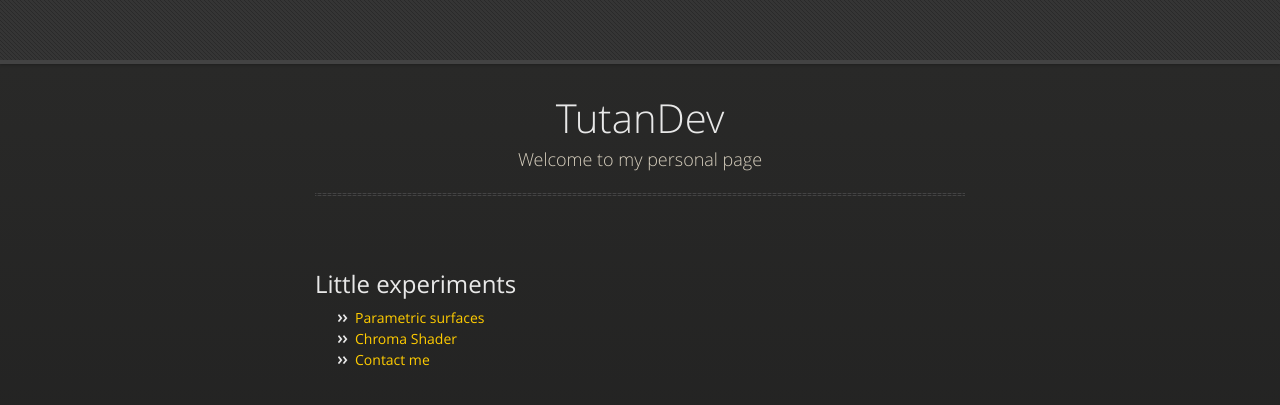
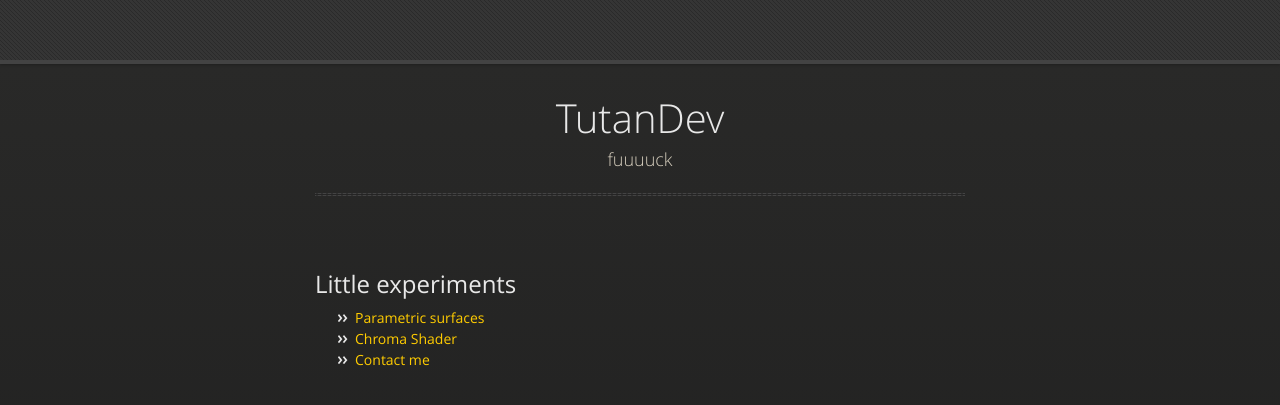
Before and after one commit to TutanDev/tutandev.github.io.OLD, a Jekyll site: the page built from index.md, in a window 1280 px wide. Shown: the top 405 px of the page. Built offline with Jekyll 4.4.1, drawn with Linux system fonts in a browser that asks for light colours; our own code applies the rules of GitHub Pages for plain Markdown files.

Commit message:
Update _config.yml

```diff
--- a/_config.yml
+++ b/_config.yml
@@ -1,2 +1,2 @@
 title: TutanDev
-description: Welcome to my personal page
+description: fuuuuck
```
